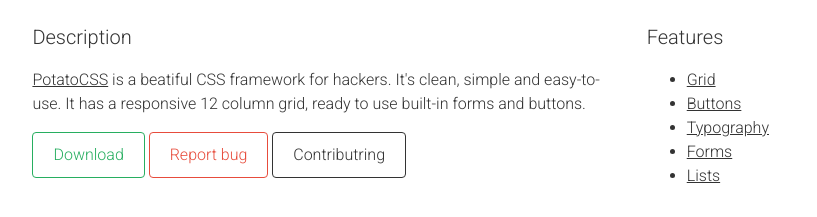
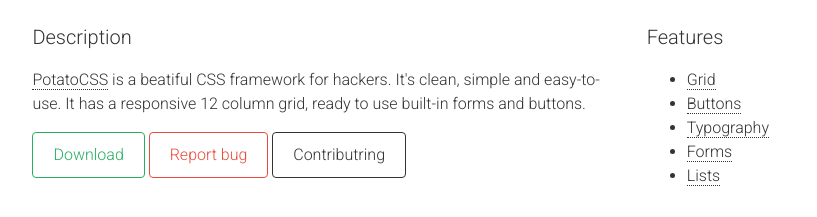
Before and after one commit to PotatoCSS/potatocss.github.io, a plain HTML site: page index.html in a window 1280 px wide. Shown: the part 417-634 px from the top of the page, 146-963 px from the left. Drawn offline with Linux system fonts and the light colour scheme.

Commit message:
:up: PotatoCSS update

```diff
--- a/potato.css
+++ b/potato.css
@@ -50,6 +50,11 @@ h5 {
 
 h6 {
     font-size: 1em;
+}
+
+a {
+    text-decoration: none;
+    border-bottom: 1px dotted #333;
 }
 
 @media screen and (min-width: 40em) {
```
